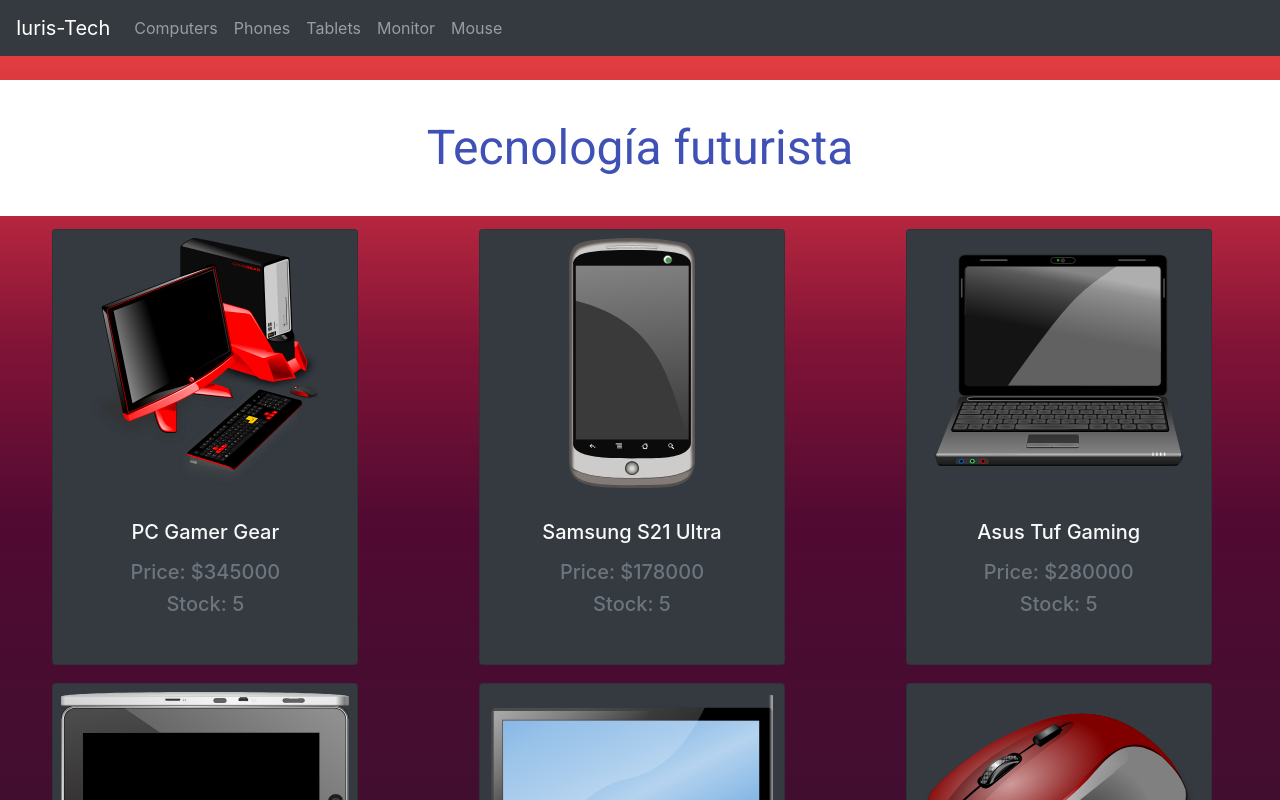
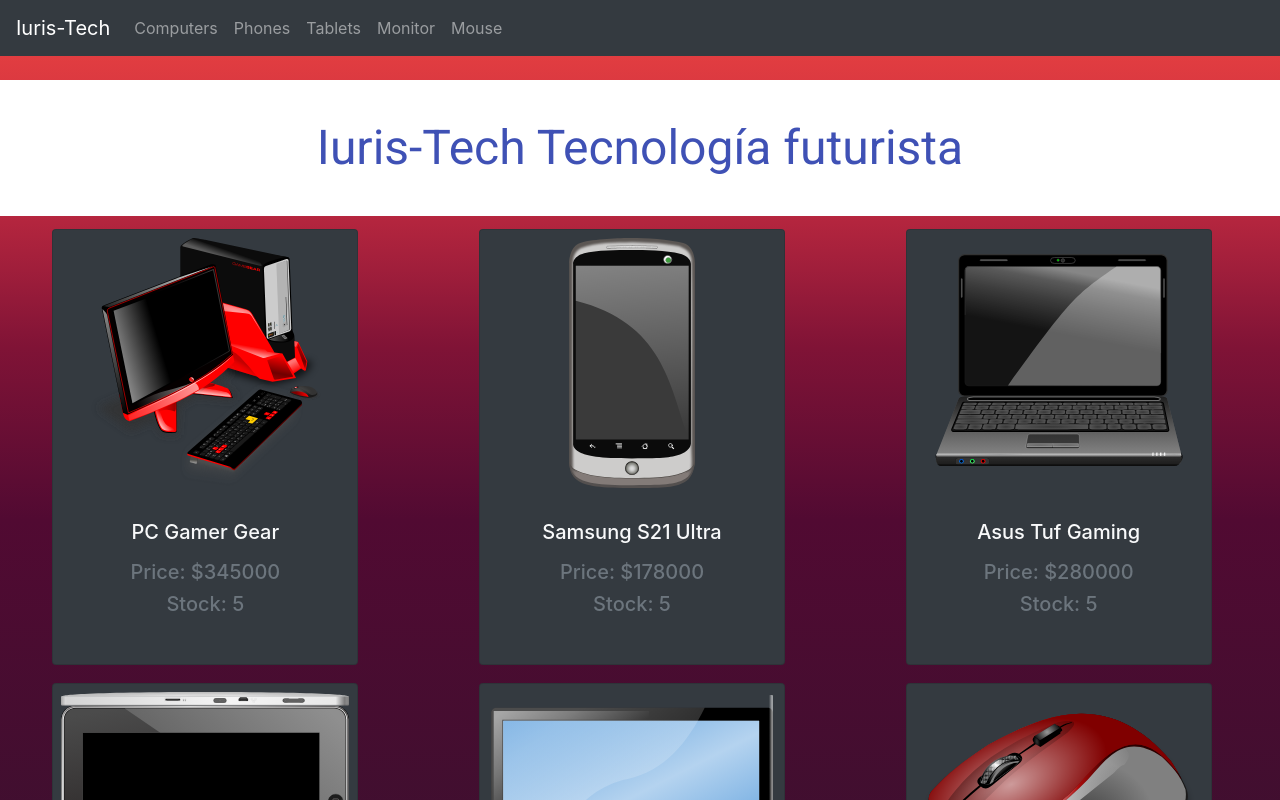
Before and after one commit to iuris2k/shop-luis-mujica, a React (Create React App) app: page / in a window 1280 px wide. Shown: the top 800 px of the page. Built offline with nearby package versions, Linux system fonts and the light colour scheme.

Commit message:
Change in hero

```diff
--- a/src/HeroSection/index.jsx
+++ b/src/HeroSection/index.jsx
@@ -22,6 +22,7 @@
           fontSize={{ xs: 'h6.fontSize', sm: 'h4.fontSize', md: 'h3.fontSize' }}
           p={{ xs: 2, sm: 3, md: 4 }}
         >
+          Iuris-Tech
           Tecnología futurista
         </Box>
       </ThemeProvider>
```
